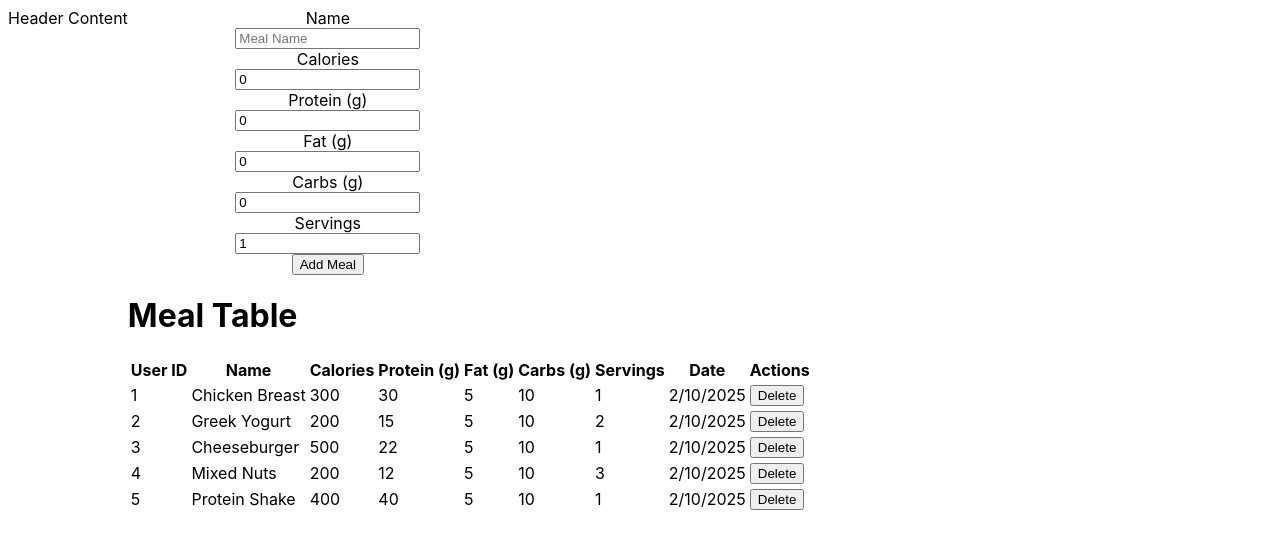
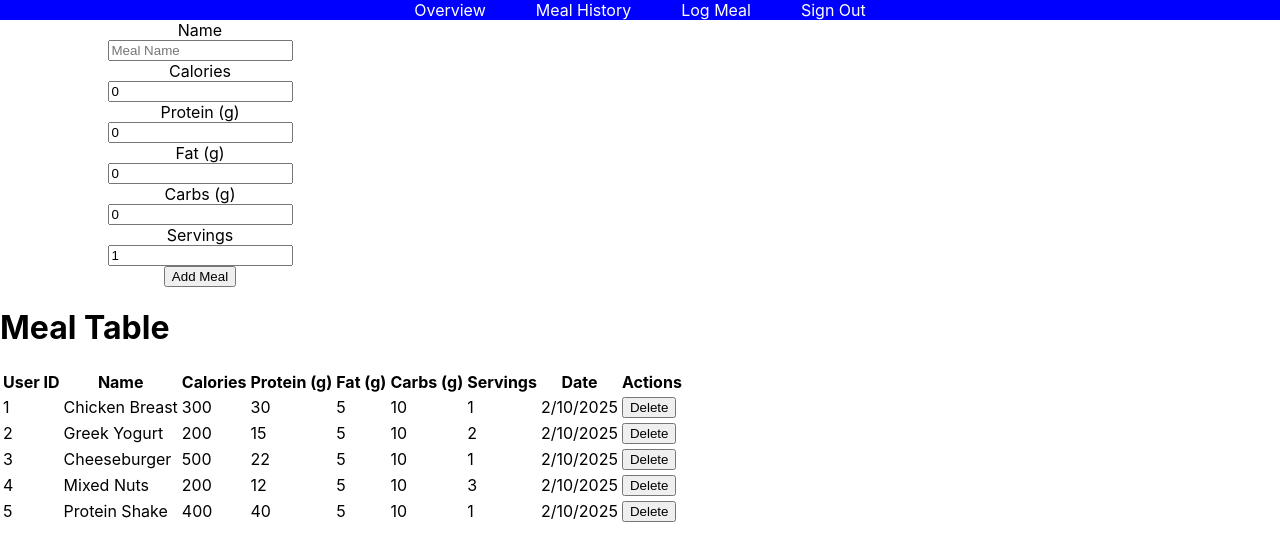
Before and after one commit to aolsen2001/nutrition-tracker, a React (Vite) app: page /dashboard in a window 1280 px wide. Shown: the top 560 px of the page. Built offline with nearby package versions, Linux system fonts and the light colour scheme; no server answers.

Commit message:
Update README, handle user sign out

```diff
--- a/src/components/DashboardLayout.tsx
+++ b/src/components/DashboardLayout.tsx
@@ -1,3 +1,5 @@
+import { getAuth, signOut } from 'firebase/auth';
+import { useNavigate } from 'react-router';
 import '../styles.css';
 
 interface DashboardChildren {
@@ -5,9 +7,29 @@ interface DashboardChildren {
 }
 
 function DashboardLayout({ children }: DashboardChildren) {
+  const auth = getAuth();
+  const navigate = useNavigate();
+
+  const handleSignOut = () => {
+    signOut(auth)
+      .then(() => {
+        navigate('/login');
+      })
+      .catch((error) => {
+        console.log(error);
+      });
+  };
+
   return (
     <div className='dashboard-container'>
-      <div className='dashboard-header'>Header Content</div>
+      <div className='dashboard-header'>
+        <div className='link-container'>
+          <div>Overview</div>
+          <div>Meal History</div>
+          <div>Log Meal</div>
+          <div onClick={handleSignOut}>Sign Out</div>
+        </div>
+      </div>
       <div className='content'> {children} </div>
     </div>
   );
--- a/src/styles.css
+++ b/src/styles.css
@@ -1,4 +1,9 @@
 :root {
+
+}
+
+html, body {
+    margin: 0;
     font-family: Inter, system-ui, Avenir, Helvetica, Arial, sans-serif;
 }
 
@@ -75,4 +80,19 @@ form {
 .dashboard-container {
     background-color: white;
     display: flex;
+    flex-direction: column;
 }
+
+.dashboard-header {
+    background-color: blue;
+    color: white;
+    margin: 0;
+    display: flex;
+    justify-content: center;
+}
+
+.link-container {
+    display: flex;
+    gap: 50px;
+    justify-content: space-between;
+}
```
Also changed, not shown: 1 other file (tests, documents, lock files or other folders).
